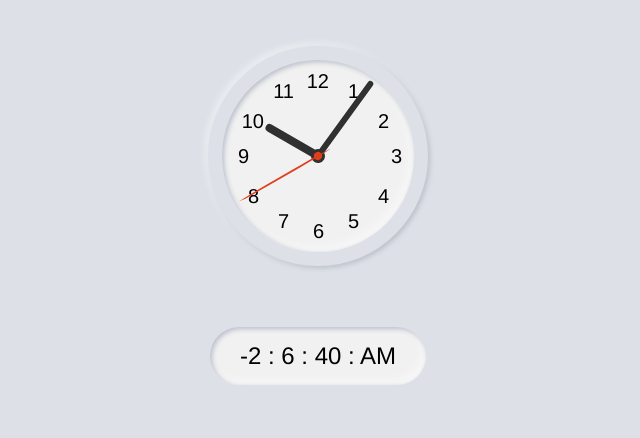
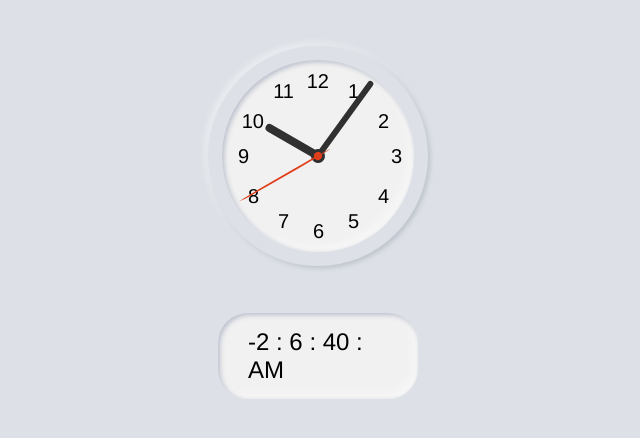
Before and after one commit to saugat-rimal/jsclock, a plain HTML site: page index.html in a window 1280 px wide. Shown: the part 252-690 px from the top of the page, without its empty margins (322-962 px from the left). Drawn offline with Linux system fonts and the light colour scheme.

Commit message:
Update index.html

```diff
--- a/index.html
+++ b/index.html
@@ -246,6 +246,8 @@
                 2px 2px 5px rgba(94, 104, 121, 0.288);
             padding: 15px 25px;
             border-radius: 30px; */
+            width: 200px;
+            height: auto;
 
         }
 
```
